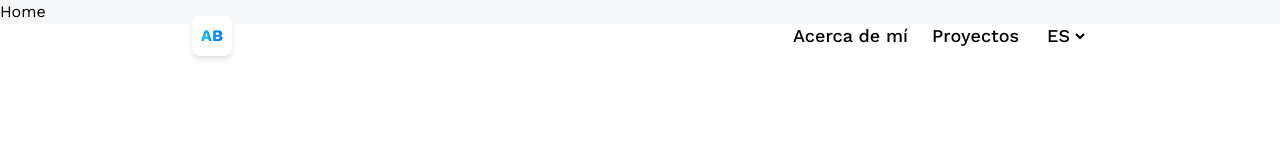
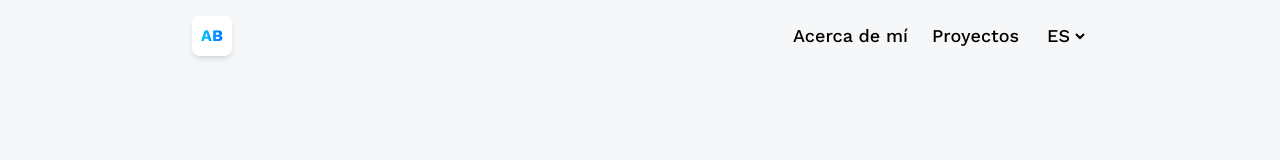
Before and after one commit to babaquero07/3d-portfolio-2024, a React (Vite) app: page / in a window 1280 px wide. Shown: the top 160 px of the page. Built offline with nearby package versions, Linux system fonts and the light colour scheme.

Commit message:
feat: add 3 new translations and update Home component

```diff
--- a/src/locales/en.json
+++ b/src/locales/en.json
@@ -8,5 +8,8 @@
         "contact": "Contact"
       }
     }
+  },
+  "pages": {
+    "home": {}
   }
 }
--- a/src/locales/es.json
+++ b/src/locales/es.json
@@ -8,5 +8,8 @@
         "contact": "Contacto"
       }
     }
+  },
+  "pages": {
+    "home": {}
   }
 }
--- a/src/pages/Home.jsx
+++ b/src/pages/Home.jsx
@@ -1,5 +1,26 @@
+import { Suspense } from "react";
+import { Canvas } from "@react-three/fiber";
+
+import Loader from "../components/Loader";
+
 const Home = () => {
-  return <div>Home</div>;
+  return (
+    <section className="w-full h-screen relative">
+      {/* <div className="absolute top-28 left-0 right-0 z-10 flex items-center justify-center">
+        POPUP
+      </div> */}
+
+      <Canvas className="w-full h-screen" camera={{ near: 0.1, far: 1000 }}>
+        <Suspense fallback={<Loader />}>
+          <directionalLight />
+          <ambientLight />
+          <pointLight />
+          <spotLight />
+          <hemisphereLight />
+        </Suspense>
+      </Canvas>
+    </section>
+  );
 };
 
 export default Home;
```
